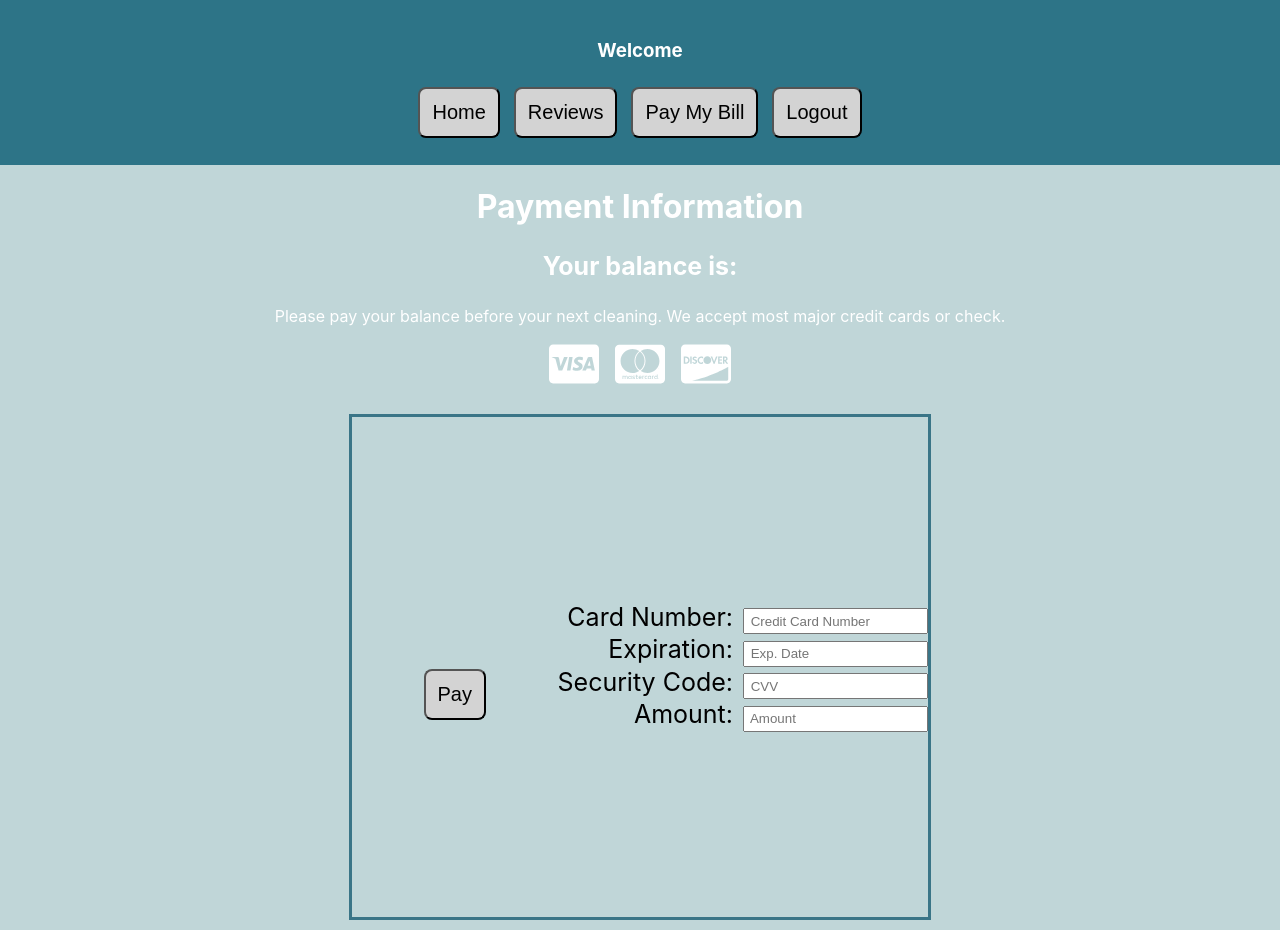
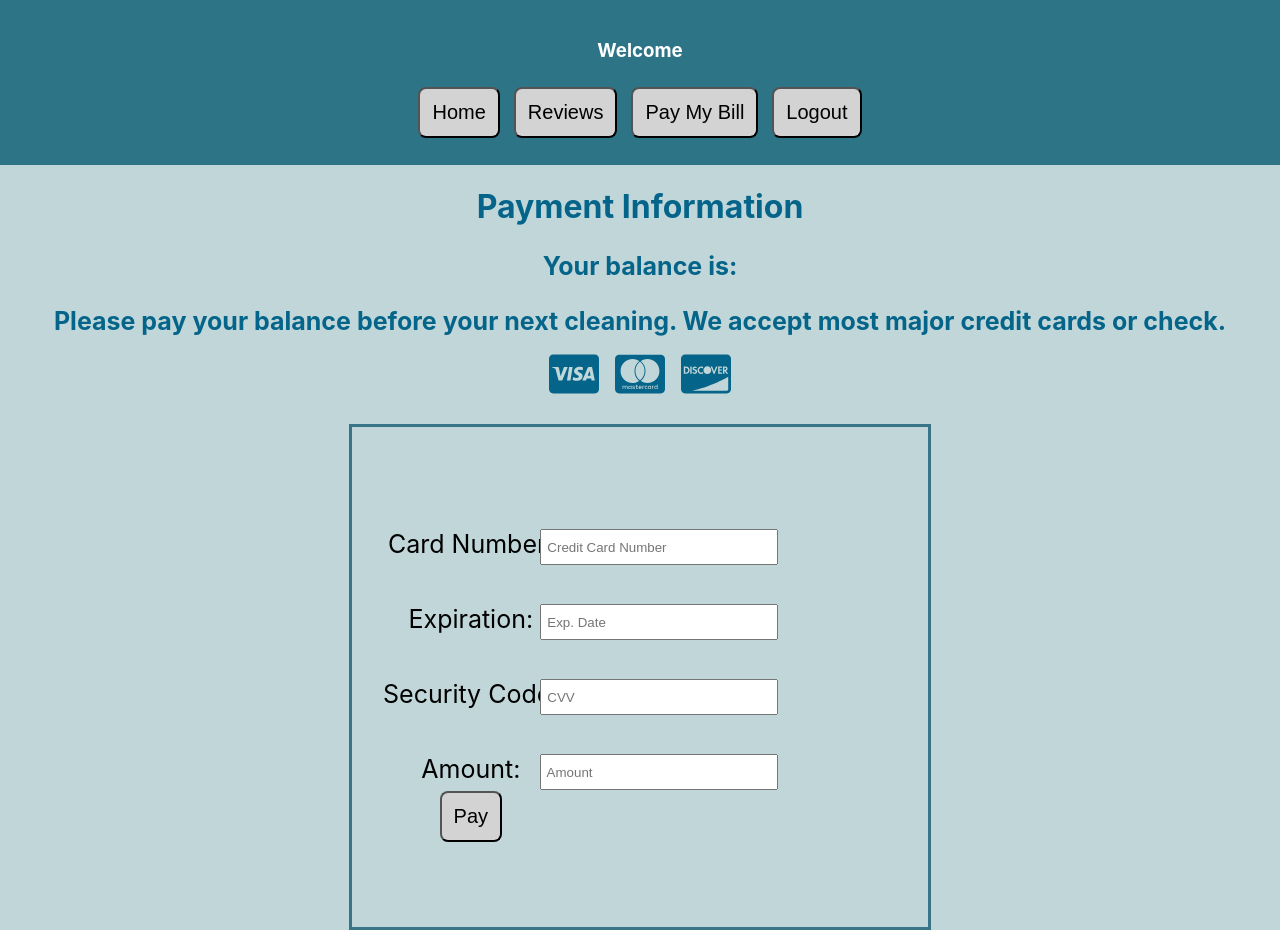
Before and after one commit to Cstephens-1/PoolBoy, a React (Create React App) app: page /paymybill in a window 1280 px wide. Built offline with nearby package versions, Linux system fonts and the light colour scheme.

Commit message:
made some style changes

```diff
--- a/src/App.js
+++ b/src/App.js
@@ -7,6 +7,7 @@ import TermsOfService from './components/TermsOfService';
 import {BrowserRouter, Route} from "react-router-dom";
 import Home from "./components/Home"
 import { useEffect, useState } from "react"
+import Footer from './components/Footer';
 
 
 
--- a/src/components/BillPay.js
+++ b/src/components/BillPay.js
@@ -1,12 +1,13 @@
 import styled from "styled-components"
 import * as FaIcons from 'react-icons/fa'
+import Footer from "./Footer"
 
 function BillPay(){
     return (
         <>
         <Header>Payment Information</Header>
         <Balance>Your balance is:</Balance>
-        <div>Please pay your balance before your next cleaning. We accept most major credit cards or check. </div>
+        <Announcement>Please pay your balance before your next cleaning. We accept most major credit cards or check. </Announcement>
         <IconContainer>
             <CardContainer>
                 <FaIcons.FaCcVisa />
@@ -57,6 +58,9 @@ function BillPay(){
 
 
         </FormStyler>
+        {/* <FooterBottom>
+        <Footer />
+        </FooterBottom> */}
         </>
 
 
@@ -69,11 +73,13 @@ export default BillPay
 
 const Header = styled.h1`
     text-align: center;
+    color: #046489
 
 `
 
 const Balance = styled.h3`
     font-size: 25px;
+    color: #046489
 `
 
 const IconContainer = styled.div`
@@ -82,6 +88,8 @@ const IconContainer = styled.div`
     display: flex;
     flex-direction: row;
     justify-content: center;
+     color: #046489
+;
 `
 
 const CardContainer = styled.div`
@@ -101,9 +109,10 @@ const FormStyler = styled.form`
 const LabelMaker = styled.label`
     color:black;
     font-size: 25px;
-    float: right;
+    /* float: right; */
     display: block;
-    position: relative;
+    margin-top: 25px;
+    /* position: relative; */
 `
 
 const Button = styled.button`
@@ -115,10 +124,23 @@ const Button = styled.button`
 `
 
 const InputStyler= styled.input`
-    margin-left: 10px;
+    margin-left: -50px;
+    margin-right: 150px;
+    /* margin-top: 25px; */
     height: 20px;
     position: relative;
-    display: inline-block;
+    /* display: inline-block; */
+    min-width: 40%;
+    min-height: 30px;
+    float:right;
+`
 
+const Announcement=styled.div`
+color: #046489;
+font-size: 25px;
+font-weight: 700;
+`
 
-`
+/* const FooterBottom=styled.div`
+    bottom: 0;
+` */
--- a/src/components/ReviewCard.js
+++ b/src/components/ReviewCard.js
@@ -10,21 +10,34 @@ function ReviewCard({map_rev, handleDelete}){
 
 
     return(
+
         <li key={map_rev.id}>
-            <h2>{map_rev.rating}</h2>
-            <p>{map_rev.comment} </p>
-            <p>{map_rev.cleaner_name}</p>
+            <>
+            <H2>Rating: {map_rev.rating}</H2>
+            <br></br>
+            <H2>Comment: <br></br>{map_rev.comment} </H2>
+            <br></br>
+            <H2>Cleaner: {map_rev.cleaner_name}</H2>
             <Button onClick={deleteThisReview}>Delete</Button>
+            </>
         </li>
+
     )
 }
 
 export default ReviewCard
 
 const Button = styled.button`
-    font-size: px;
+    font-size: 20px;
     border-radius: 8px;
     background-color: lightgrey;
     margin: 25px;
     padding: 12px;
     `
+
+const H2 = styled.h2`
+    font-size: 25px;
+    margin-bottom: -2%;
+    margin-top: -1%;
+    line-height:35px;
+`
--- a/src/components/Reviews.js
+++ b/src/components/Reviews.js
@@ -75,19 +75,19 @@ function Reviews(){
 
     return (
         <>
-        <h1>Reviews from our customers </h1>
+        <H1>Reviews from our customers </H1>
         <FormStyler>
             <form onSubmit={handleCreate}>
-                <h1>Leave a review</h1>
+                <H1>Leave us a review!</H1>
                 <Label>Rating:</Label>
                 <Input placeholder="Rating" name="rating" type="text"></Input>
                 <br/>
                 <Label>Comment:</Label>
                 <Input placeholder="Comment"></Input>
                 <br />
-                <label>
-                    Cleaner: <input value = {nameForCleaner} onChange={handleChange} />
-                </label>
+                <Label>
+                    Cleaner: <Input placeholder="Cleaner" value = {nameForCleaner} onChange={handleChange} />
+                </Label>
 
 
                 <Button  type="submit">Leave a review</Button>
@@ -110,11 +110,12 @@ export default Reviews
 const CardStyler = styled.div`
     background-color: #2d7487;
     border-style: solid;
-    width: 225px;
+    width: 400px;
     margin-top: 50px;
     list-style-type:none;
     margin: auto;
     margin-bottom: 30px;
+    border-radius: 8px;
 `
 const FormStyler=styled.div`
     border-style: solid;
@@ -128,7 +129,7 @@ const FormStyler=styled.div`
 
 const Label = styled.label`
     font-size: 30px;
-    color: black;
+    color: #046489;
     font-weight: 700;
 `
 
@@ -138,9 +139,17 @@ const Input=styled.input`
 `
 
 const Button = styled.button`
-    font-size: 15px;
+    font-size: 20px;
     border-radius: 8px;
     background-color: lightgrey;
     margin: 10px;
     padding: 12px;
+    margin-top: 18px;
     `
+
+    const H1 = styled.h1`
+        color: #046489
+;
+
+
+    `
```
